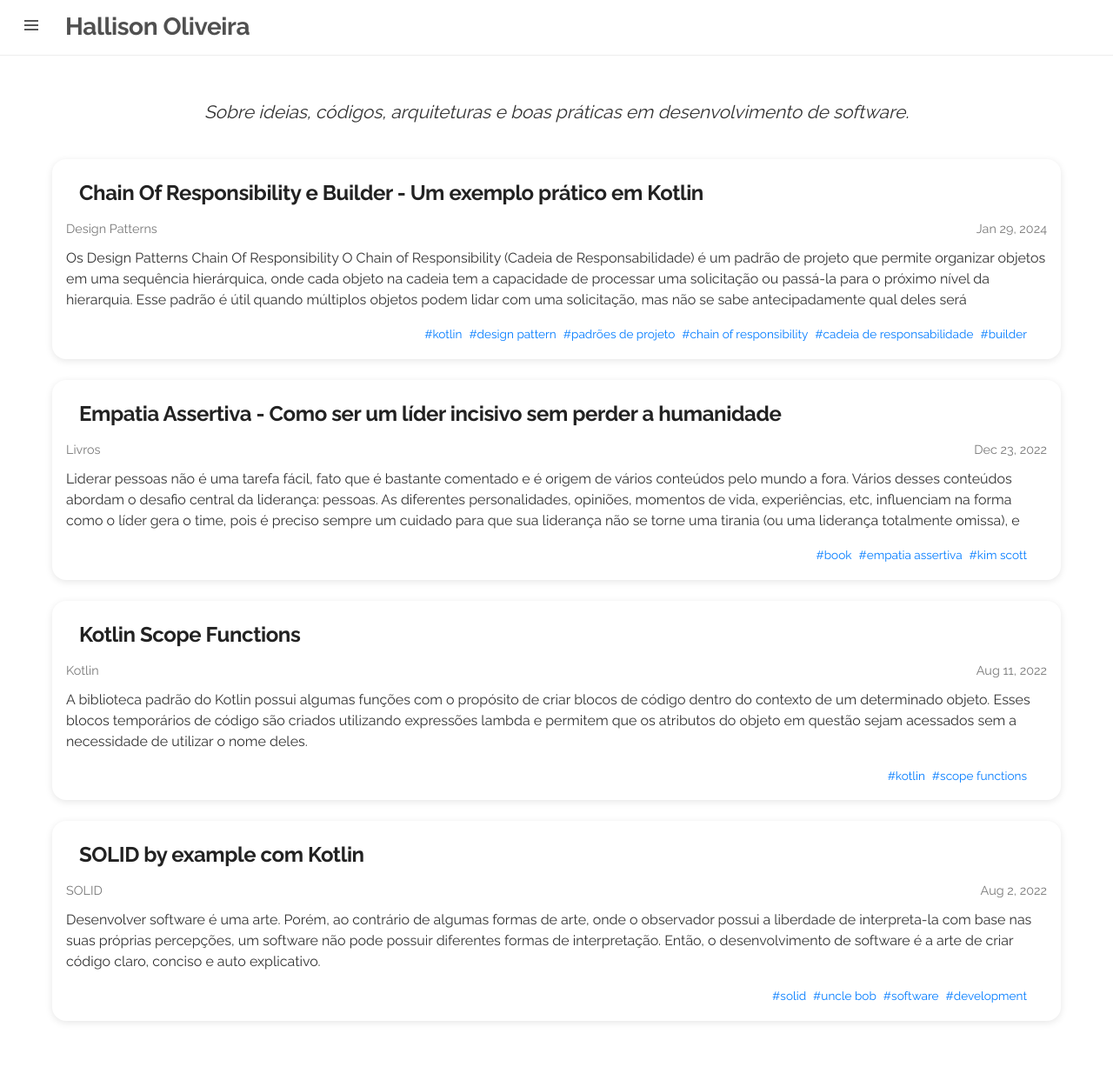
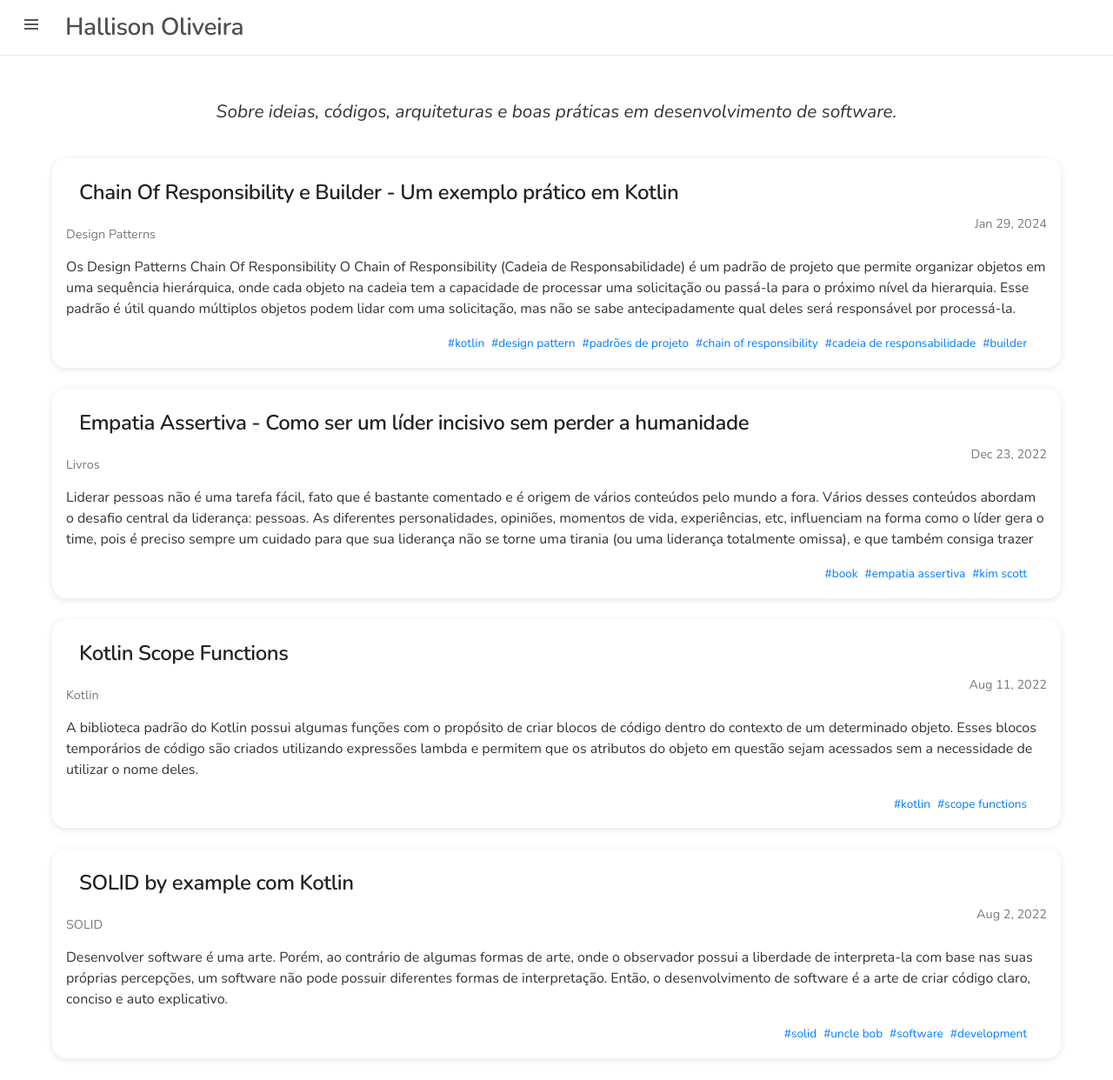
Before and after one commit to hallisonoliveira/hallisonoliveira.github.io, a Jekyll site: the page built from index.html, in a window 1280 px wide. Shown: the whole page at 87% size. Built offline with Jekyll 4.4.1, drawn with Linux system fonts in a browser that asks for light colours; the list of posts is cut into pages by our own code; before the commit the page ends 1199 px from its top, so only the background shows below that.

Commit message:
css improvements

```diff
--- a/_sass/_custom.scss
+++ b/_sass/_custom.scss
@@ -1,3 +1,15 @@
+html {
+  font-family: $base-font-family;
+}
+
+h1, h2, h3, h4, h5, h6 {
+  font-family: $base-font-family;
+  font-weight: 600;
+  color: #313131;
+  letter-spacing: -.025rem;
+
+}
+
 a:hover {
     color: #939393
 }
@@ -19,7 +31,189 @@
     font-size: x-small
 }
 
-.post-image {
-    margin: 20px;
-    text-align: center;
+.intro-text {
+  text-align: center;
+  font-size: 1.3rem;
+  color: #333;
+  margin-bottom: 20px;
+  font-style: italic;
 }
+
+/* Estilo do Card */
+.post-card {
+    background: #fff;
+    border-radius: 16px;
+    box-shadow: 0 2px 8px rgba(0, 0, 0, 0.1);
+    margin-bottom: 24px;
+    padding: 16px;
+    display: flex;
+    flex-direction: column;
+    transition: box-shadow 0.2s ease-in-out;
+}
+
+.post-card:hover {
+    box-shadow: 0 4px 12px rgba(0, 0, 0, 0.15);
+}
+
+.post-title {
+  font-size: 1.5rem;
+  color: #222;
+  text-align: left !important;
+}
+
+.post-card a {
+    text-decoration: none;
+    color: inherit;
+}
+
+.post-card a * {
+    text-decoration: none !important;
+}
+
+.post-meta {
+  display: grid;
+  grid-template-columns: 1fr auto;
+  align-items: center;
+  margin-bottom: 12px;
+  gap: 8px;
+}
+
+.post-category,
+.post-date {
+  font-size: 0.9rem;
+  color: #797979;
+  line-height: 1.4;
+  // margin: 0;
+  // padding: 0;
+  white-space: nowrap;
+}
+
+.post-excerpt {
+  font-size: 1rem;
+  color: #333;
+  margin-bottom: 16px;
+  line-height: 1.5em;
+  max-height: 4.5em;
+  overflow: hidden;
+}
+
+.post-tags {
+  display: flex;
+  justify-content: flex-end;
+  flex-wrap: wrap;
+  gap: 8px;
+  font-size: 0.85rem;
+  color: #007bff;
+  line-height: 1em;
+}
+
+.post-tags span {
+  white-space: nowrap;
+}
+
+@media (max-width: 480px) {
+  .intro-text {
+    font-size: 1.2rem;
+  }
+  .post-title {
+    font-size: 1.3rem;
+  }
+
+  .post-excerpt {
+    font-size: 0.9rem;
+  }
+}
+
+/* ===== */
+/* Contêiner geral do post */
+.page-post .post-container {
+  width: 100%;
+  max-width: 800px;
+  margin: 0 auto;
+  padding: 20px;
+  // font-family: 'Arial', sans-serif;
+  background-color: #fff;
+}
+
+/* Título do post */
+/* Título principal do post */
+.page-post .post-title {
+  text-decoration: none;
+  font-size: 2rem; /* Tamanho maior para o título principal */
+  // margin-bottom: 24px;
+  color: #333;
+  text-align: center !important;
+}
+
+/* Títulos dentro do conteúdo (h2, h3, etc.) */
+.page-post .post-content h1,
+.page-post .post-content h2,
+.page-post .post-content h3,
+.page-post .post-content h4 {
+	padding-top: 16px;
+	padding-bottom: 12px;
+}
+
+.page-post .post-content h1 {
+  font-size: 1.7rem;
+}
+
+.page-post .post-content h2 {
+  font-size: 1.5rem;
+}
+
+.page-post .post-content h3 {
+  font-size: 1.3rem;
+}
+
+.page-post .post-content h4 {
+  font-size: 1.1rem;
+}
+
+.page-post .post-meta {
+  display: flex;
+  justify-content: space-between;
+  align-items: center;
+  margin-bottom: 20px;
+  color: #666;
+}
+
+.page-post .post-category,
+.page-post .post-date {
+  font-size: 1rem;
+}
+
+.page-post .post-image {
+  width: 100%;
+  max-width: 300px;
+  height: auto;
+  object-fit: contain;
+  display: block;
+  margin-left: auto;
+  margin-right: auto;
+  margin-bottom: 24px;
+  text-align: center;
+}
+
+.page-post .post-image img {
+  width: 100%;
+  height: auto;
+  object-fit: contain;
+  display: block;
+}
+
+.page-post .post-content {
+  font-size: 1rem;
+  color: #333;
+  line-height: 1.6;
+}
+
+@media (max-width: 768px) {
+  .page-post .post-image {
+    max-width: 180px;
+  }
+
+  .page-post .post-title {
+    line-height: 1.2;
+  }
+}
--- a/_sass/_layout.scss
+++ b/_sass/_layout.scss
@@ -1,6 +1,7 @@
 html,body {
     font-family: $base-font-family;
     font-size: $base-font-size;
+    font-style: normal;
 }
 
 // .navbar {
--- a/src/css/custom.css
+++ /dev/null
@@ -1,193 +0,0 @@
-.intro-text {
-  text-align: center;
-  font-size: 1.3rem;
-  color: #333;
-  margin-bottom: 20px;
-  font-style: italic;
-}
-
-/* Estilo do Card */
-.post-card {
-    background: #fff;
-    border-radius: 16px;
-    box-shadow: 0 2px 8px rgba(0, 0, 0, 0.1);
-    margin-bottom: 24px;
-    padding: 16px;
-    display: flex;
-    flex-direction: column;
-    transition: box-shadow 0.2s ease-in-out;
-}
-
-.post-card:hover {
-    box-shadow: 0 4px 12px rgba(0, 0, 0, 0.15);
-}
-
-.post-title {
-  font-size: 1.5rem;
-  margin-bottom: 8px;
-  color: #222;
-  text-align: left !important;
-}
-
-.post-card a {
-    text-decoration: none;
-    color: inherit;
-}
-
-.post-card a * {
-    text-decoration: none !important;
-}
-
-.post-meta {
-  display: grid;
-  grid-template-columns: 1fr auto;
-  align-items: center;
-  margin-bottom: 12px;
-  gap: 8px;
-}
-
-.post-category,
-.post-date {
-  font-size: 0.9rem;
-  color: #797979;
-  line-height: 1.4;
-  margin: 0;
-  padding: 0;
-  white-space: nowrap;
-}
-
-.post-excerpt {
-  font-size: 1rem;
-  color: #333;
-  margin-bottom: 16px;
-  line-height: 1.5em;
-  max-height: 4.5em;
-  overflow: hidden;
-}
-
-.post-tags {
-  display: flex;
-  justify-content: flex-end;
-  flex-wrap: wrap;
-  gap: 8px;
-  font-size: 0.85rem;
-  color: #007bff;
-  line-height: 1em;
-}
-
-.post-tags span {
-  white-space: nowrap;
-}
-
-@media (max-width: 480px) {
-  .intro-text {
-    font-size: 1.2rem;
-  }
-  .post-title {
-    font-size: 1.3rem;
-  }
-
-  .post-excerpt {
-    font-size: 0.9rem;
-  }
-}
-
-/* ===== */
-/* Contêiner geral do post */
-.page-post .post-container {
-  width: 100%;
-  max-width: 800px;
-  margin: 0 auto;
-  padding: 20px;
-  font-family: 'Arial', sans-serif;
-  background-color: #fff;
-}
-
-/* Título do post */
-/* Título principal do post */
-.page-post .post-title {
-  text-decoration: none;
-  font-size: 2rem; /* Tamanho maior para o título principal */
-  margin-bottom: 24px;
-  color: #333;
-  text-align: center !important;
-}
-
-/* Títulos dentro do conteúdo (h2, h3, etc.) */
-.page-post .post-content h1,
-.page-post .post-content h2,
-.page-post .post-content h3,
-.page-post .post-content h4 {
-  font-size: 1.2rem; /* Tamanho reduzido em relação ao título do post */
-  color: #222; /* Cor mais escura para os títulos do conteúdo */
-  margin-top: 16px;
-  margin-bottom: 8px;
-}
-
-.page-post .post-content h1 {
-  font-size: 1.7rem;
-}
-
-/* Você pode ajustar os tamanhos conforme necessário */
-.page-post .post-content h2 {
-  font-size: 1.5rem;
-}
-
-.page-post .post-content h3 {
-  font-size: 1.3rem;
-}
-
-.page-post .post-content h4 {
-  font-size: 1.1rem;
-}
-
-
-/* Meta (categoria e data) */
-.page-post .post-meta {
-  display: flex;
-  justify-content: space-between;
-  align-items: center;
-  margin-bottom: 20px;
-  color: #666;
-}
-
-.page-post .post-category,
-.page-post .post-date {
-  font-size: 1rem;
-}
-
-/* Controlando o tamanho da imagem dentro do artigo */
-.page-post .post-image {
-  width: 100%; /* Faz a imagem ocupar 100% da largura disponível */
-  max-width: 300px; /* Limita a largura máxima da imagem */
-  height: auto; /* Mantém a altura proporcional */
-  object-fit: contain; /* Garante que a imagem será redimensionada mantendo a proporção */
-  display: block; /* Garante que a imagem se comporta como um bloco */
-  margin-left: auto; /* Centraliza a imagem */
-  margin-right: auto; /* Centraliza a imagem */
-  margin-bottom: 24px; /* Espaço entre a imagem e o conteúdo */
-}
-
-.page-post .post-image img {
-  width: 100%; /* Garante que a imagem ocupe toda a largura do contêiner */
-  height: auto; /* Mantém a altura proporcional */
-  object-fit: contain; /* Garante que a imagem não vai ser cortada ou distorcida */
-  display: block; /* Garante que a imagem ocupa o espaço disponível */
-}
-
-/* Conteúdo do post */
-.page-post .post-content {
-  font-size: 1rem;
-  color: #333;
-  line-height: 1.6;
-}
-
-@media (max-width: 768px) {
-  .page-post .post-image {
-    max-width: 180px; /* Limita a largura máxima da imagem */
-  }
-
-  .page-post .post-title {
-    line-height: 1.2; /* Reduz o espaçamento entre linhas do título no mobile */
-  }
-}
--- a/src/css/lanyon.css
+++ b/src/css/lanyon.css
@@ -40,12 +40,7 @@
   overflow-x: hidden;
 }
 
-html {
-  font-family: "PT Serif", Georgia, "Times New Roman", serif;
-}
-
 h1, h2, h3, h4, h5, h6 {
-  font-family: "PT Sans", Helvetica, Arial, sans-serif;
   font-weight: 400;
   color: #313131;
   letter-spacing: -.025rem;
@@ -148,7 +143,7 @@
   width: 14rem;
   visibility: hidden;
   overflow-y: auto;
-  font-family: "PT Sans", Helvetica, Arial, sans-serif;
+  /* font-family: "PT Sans", Helvetica, Arial, sans-serif; */
   font-size: .875rem; /* 15px */
   color: rgba(255,255,255,.6);
   background-color: #202020;
@@ -368,7 +363,7 @@
   overflow: hidden; /* clearfix */
   margin-left: -1rem;
   margin-right: -1rem;
-  font-family: "PT Sans", Helvetica, Arial, sans-serif;
+  /* font-family: "PT Sans", Helvetica, Arial, sans-serif; */
   color: #ccc;
   text-align: center;
 }
--- a/src/css/main.scss
+++ b/src/css/main.scss
@@ -2,10 +2,10 @@
 ---
 
 
-@import url("https://fonts.googleapis.com/css?family=Raleway:400,700");
+@import url('https://fonts.googleapis.com/css2?family=Nunito:ital,wght@0,200..1000;1,200..1000&display=swap');
 
 // Our variables
-$base-font-family: "Raleway", "Helvetica Neue", Helvetica, Arial, sans-serif;
+$base-font-family: "Nunito", sans-serif;
 $base-font-size:   16px;
 $base-font-weight: 400;
 $small-font-size:  $base-font-size * 0.875;
```
